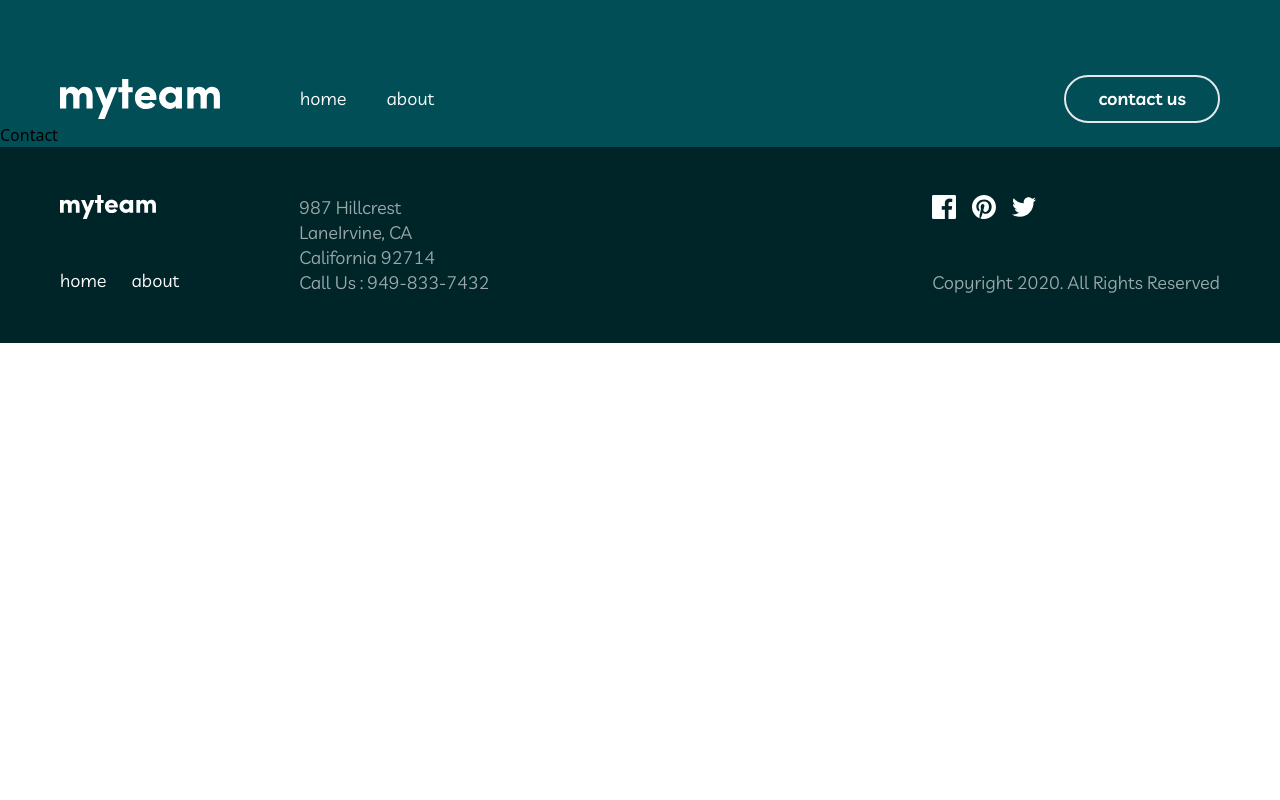
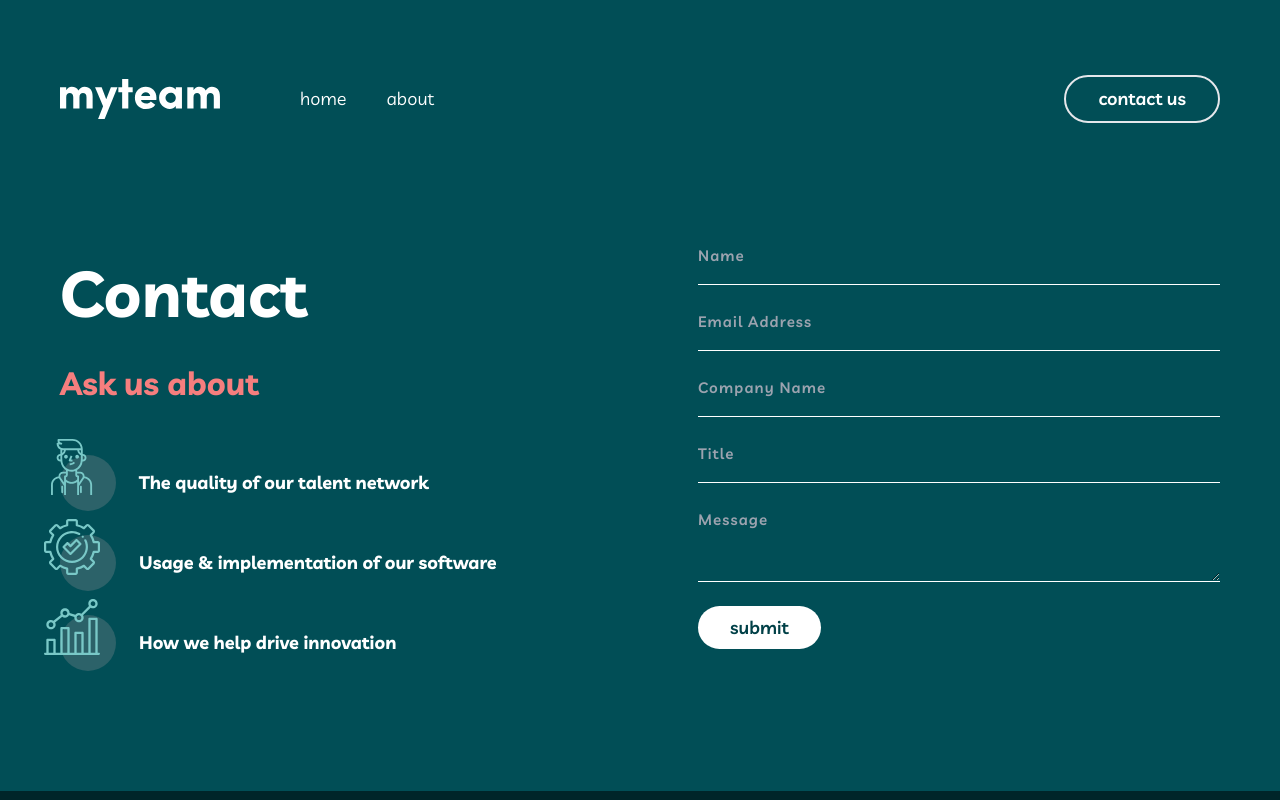
Before and after one commit to bunyodbe/my-team, a React (Vite) app in the folder my-team/: page /contact in a window 1280 px wide. Shown: the top 800 px of the page. Built offline with nearby package versions, Linux system fonts and the light colour scheme.

Commit message:
contact page added

```diff
--- /dev/null
+++ b/my-team/src/components/ContactContent.jsx
@@ -0,0 +1,34 @@
+import { contactContent } from "../constants";
+const ContactContent = () => (
+  <div className="md:w-[45%] w-full flex flex-col md:items-start items-center">
+    <h1 className="font-livvic font-bold md:text-start text-center  sm:text-[64px] text-[40px] sm:leading-[64px] md:leading-[100px] leading-[40px] text-white">
+      Contact
+    </h1>
+    <h3 className="font-livvic font-bold text-lightCoral md:text-start text-center text-[32px] leading-[48px] mb-[48px] mt-[16px]">
+      Ask us about
+    </h3>
+    <div>
+      {contactContent.map((item, index) => (
+        <div
+          key={item.id}
+          className={`flex items-center ${
+            index !== contactContent.length - 1 ? "mb-[24px]" : "mb-0"
+          }`}
+        >
+          <div className="w-[56px] h-[56px] basis-[56px] shrink-0 grow-0 rounded-full bg-policeBlue mr-[23px] ">
+            <img
+              src={item.icon}
+              alt="icon"
+              className="w-[100%] h-[100%] relative top-[-16px] left-[-16px]"
+            />
+          </div>
+          <h4 className="font-livvic font-bold text-white text-[18px] leading-[28px]">
+            {item.title}
+          </h4>
+        </div>
+      ))}
+    </div>
+  </div>
+);
+
+export default ContactContent;
--- /dev/null
+++ b/my-team/src/components/ContactForm.jsx
@@ -0,0 +1,88 @@
+import { useState } from "react";
+import styles from "../styles";
+import Button from "./Button";
+const ContactForm = () => {
+  //   const [name, setName] = useState("");
+  //   const [email, setEmail] = useState("");
+  //   const [company, setCompany] = useState("");
+  //   const [title, setTitle] = useState("");
+  //   const [message, setMessage] = useState("");
+
+  const [state, setState] = useState({
+    name: "",
+    email: "",
+    company: "",
+    title: "",
+    message: "",
+  });
+
+  const { name, email, company, title, message } = state;
+
+  const changeInputHandler = (e) => {
+    setState({
+      ...state,
+      [e.target.name]: e.target.value,
+    });
+  };
+
+  const onSubmit = (e) => {
+    e.preventDefault();
+
+    setState({ name: "", email: "", company: "", title: "", message: "" });
+  };
+
+  return (
+    <form
+      onSubmit={(e) => onSubmit(e)}
+      className="flex flex-col md:w-[45%] ss:w-[540px] w-full gap-[24px] "
+    >
+      <input
+        type="text"
+        placeholder="Name"
+        className="form-input"
+        name="name"
+        value={name}
+        onChange={(e) => changeInputHandler(e)}
+      />
+      <input
+        type="email"
+        name="email"
+        placeholder="Email Address"
+        className="form-input"
+        value={email}
+        onChange={(e) => changeInputHandler(e)}
+      />
+      <input
+        type="text"
+        name="company"
+        placeholder="Company Name"
+        className="form-input"
+        value={company}
+        onChange={(e) => changeInputHandler(e)}
+      />
+      <input
+        name="title"
+        type="text"
+        placeholder="Title"
+        className="form-input"
+        value={title}
+        onChange={(e) => changeInputHandler(e)}
+      />
+      <textarea
+        name="message"
+        placeholder="Message"
+        className="form-input resize-x-none min-h-[75px] max-h-[150px]"
+        value={message}
+        onChange={(e) => changeInputHandler(e)}
+      ></textarea>
+      <button
+        type="submit"
+        className=" py-[8px] px-[32px] font-livvic text-[18px] font-semibold text-deepGreen bg-white rounded-[24px] w-fit"
+      >
+        submit
+      </button>
+    </form>
+  );
+};
+
+export default ContactForm;
--- a/my-team/src/components/FeatureCard.jsx
+++ b/my-team/src/components/FeatureCard.jsx
@@ -9,9 +9,11 @@ const FeatureCard = ({ icon, title, content }) => (
       />
     </div>
     <div className="flex flex-col flex-1 ss:items-start items-center">
-      <h4 className="font-livvic text-[18px] font-bold text-lightCoral mb-[16px]">
-        {title}
-      </h4>
+      {title && (
+        <h4 className="font-livvic text-[18px] font-bold text-lightCoral mb-[16px]">
+          {title}
+        </h4>
+      )}
       <p className={`${styles.paragraph} ss:text-start text-center`}>
         {content}
       </p>
--- a/my-team/src/components/index.js
+++ b/my-team/src/components/index.js
@@ -11,6 +11,8 @@ import AboutHero from "./AboutHero";
 import Directors from "./Directors";
 import DirectorCard from "./DirectorCard";
 import Clients from "./Clients";
+import ContactContent from "./ContactContent";
+import ContactForm from "./ContactForm";
 
 export {
   Navbar,
@@ -26,4 +28,6 @@ export {
   Directors,
   DirectorCard,
   Clients,
+  ContactContent,
+  ContactForm,
 };
--- a/my-team/src/constants/index.js
+++ b/my-team/src/constants/index.js
@@ -140,3 +140,13 @@ export const clients = [
   { id: "client-4", logo: c_logo_4 },
   { id: "client-5", logo: c_logo_5 },
 ];
+
+export const contactContent = [
+  { id: "content-1", icon: boy, title: "The quality of our talent network" },
+  {
+    id: "content-2",
+    icon: settings,
+    title: "Usage & implementation of our software",
+  },
+  { id: "content-3", icon: chart, title: "How we help drive innovation" },
+];
--- a/my-team/src/index.css
+++ b/my-team/src/index.css
@@ -7,3 +7,27 @@
   right: -100% !important;
   transition: 0.3s;
 }
+
+input,
+textarea {
+  border: none;
+  outline: none;
+  background: none;
+}
+
+.form-input {
+  font-family: "Livvic", sans-serif;
+  font-size: 15px;
+  line-height: 25px;
+  font-weight: 600;
+  color: #fff;
+  letter-spacing: 1.1px;
+  padding-bottom: 16px;
+  border-bottom: 1px solid #fff;
+  width: 100%;
+}
+
+.form-input input::placeholder {
+  color: rgba(255, 255, 255, 0.6);
+  letter-spacing: -0.12px;
+}
--- a/my-team/src/pages/Contact.jsx
+++ b/my-team/src/pages/Contact.jsx
@@ -1,7 +1,23 @@
-import React from "react";
-
-const Contact = () => {
-  return <div>Contact</div>;
-};
+import { ContactContent, ContactForm } from "../components";
+import styles from "../styles";
+const Contact = () => (
+  <div
+    className={`${styles.paddingX} ${styles.flexCenter} bg-midnightGreen relative z-[10]`}
+  >
+    <div className={`${styles.boxWidth} `}>
+      <div
+        className={`${styles.contactPadding} flex md:flex-row flex-col md:items-start items-center md:justify-between justify-center md:gap-[30px] gap-[60px]`}
+      >
+        <ContactContent />
+        <ContactForm />
+      </div>
+    </div>
+    {/* <img
+      src={homeShape_1}
+      alt="shape"
+      className="sm:block hidden absolute left-0 bottom-[45%]  z-0 w-[100px] h-[200px]"
+    /> */}
+  </div>
+);
 
 export default Contact;
--- a/my-team/src/styles.js
+++ b/my-team/src/styles.js
@@ -18,6 +18,7 @@ const styles = {
   aboutHeroPadding: "sm:pt-[115px] pt-[80px] sm:pb-[120px] pb-[110px]",
   directorsPadding: "sm:py-[140px] py-[110px]",
   clientsPadding: "sm:py-[100px] md:py-[140px] py-[80px]",
+  contactPadding: "ss:py-[120px] py-[90px]",
   headingAfter:
     "after:contetn-[''] after:absolute after:w-[50px] after:h-[4px] after:bg-lightCoral after:top-[-32px] after:left-[0]",
 };
```
